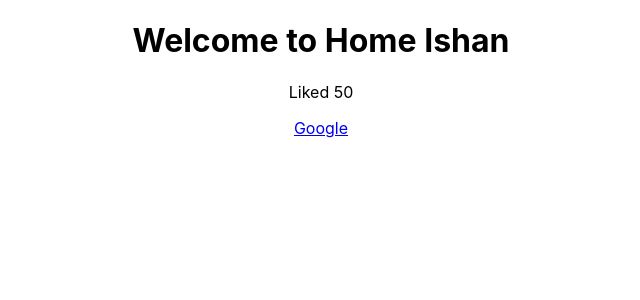
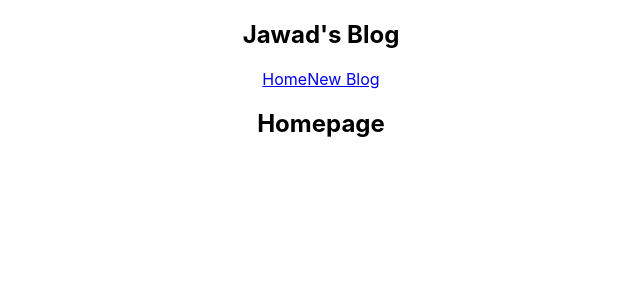
Before and after one commit to mdjawadulhasan/React-Learning-Simple-Blog-Project-, a React (Create React App) app: page / in a window 1280 px wide. Shown: the top 300 px of the page, without its empty margins (319-959 px from the left). Built offline with nearby package versions, Linux system fonts and the light colour scheme.

Commit message:
Multiple Components

```diff
--- a/src/App.js
+++ b/src/App.js
@@ -1,4 +1,6 @@
 import "./App.css";
+import Navbar from "./navbar";
+import Home from "./home";
 
 function App() {
   const title = "Welcome to Home";
@@ -8,12 +10,9 @@
 
   return (
     <div className="App">
+      <Navbar />
       <div className="content">
-        <h1>
-          {title} {person.name}
-        </h1>
-        <p>Liked {likes}</p>
-        <a href={link}>Google</a>
+       <Home/>
       </div>
     </div>
   );
--- /dev/null
+++ b/src/home.js
@@ -0,0 +1,9 @@
+const Home = () => {
+  return (
+    <div className="home">
+      <h2>Homepage</h2>
+    </div>
+  );
+};
+
+export default Home;
--- /dev/null
+++ b/src/navbar.js
@@ -0,0 +1,13 @@
+const Navbar = () => {
+  return (
+    <nav className="navbar">
+      <h1>Jawad's Blog</h1>
+      <div className="links">
+        <a href="/">Home</a>
+        <a href="/create">New Blog</a>
+      </div>
+    </nav>
+  );
+};
+
+export default Navbar;
```
